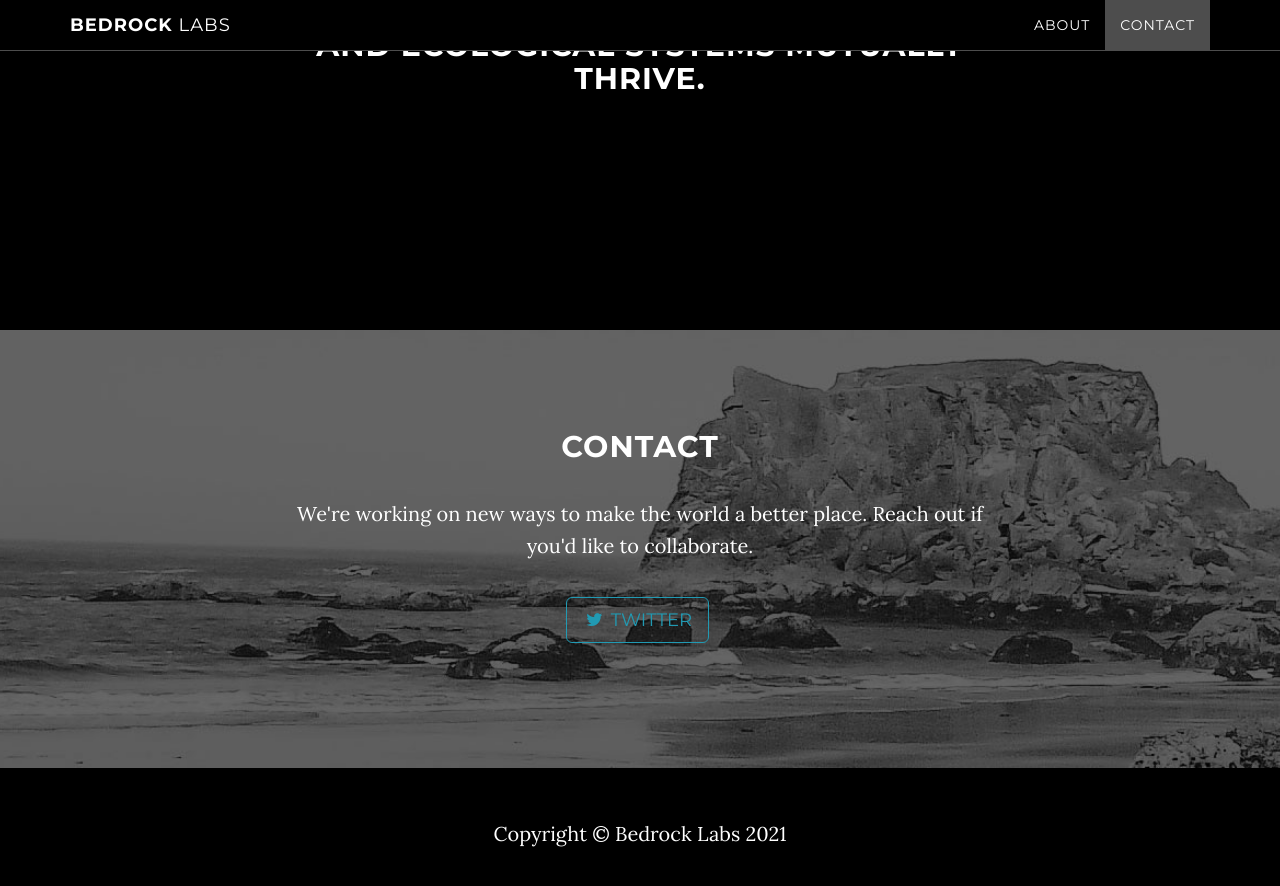
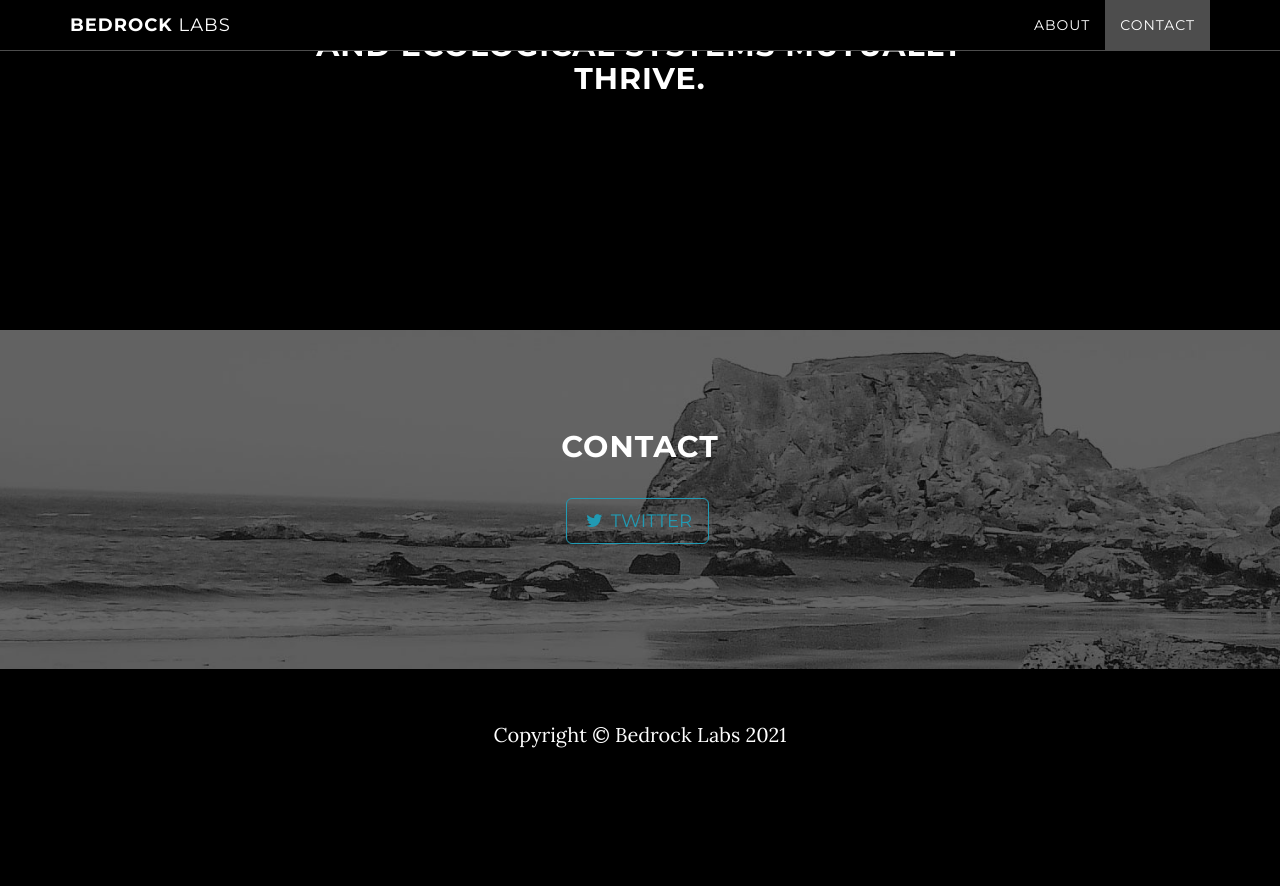
Before and after one commit to justinlewis/bedrock-labs, a Jekyll site: the page built from index.html, in a window 1280 px wide and 900 px high, scrolled down 1104 px. Shown: the top 886 px of the window. Built offline with Jekyll 4.4.1, drawn with Linux system fonts in a browser that asks for light colours; after the commit the page ends 1905 px from its top, so only the background shows below that.

Commit message:
Update contact.html

```diff
--- a/_includes/contact.html
+++ b/_includes/contact.html
@@ -5,7 +5,7 @@
             <div class="container">
                 <div class="col-lg-8 col-lg-offset-2">
                     <h2>Contact</h2>
-                    <p>We're working on new ways to make the world a better place. Reach out if you'd like to collaborate.</p>
+<!--                     <p>Reach out if you'd like to collaborate.</p> -->
                     <!-- <p><a href="mailto:{{ site.email }}">{{ site.email }}</a> </p> -->
 
                     <ul class="list-inline banner-social-buttons">
```
